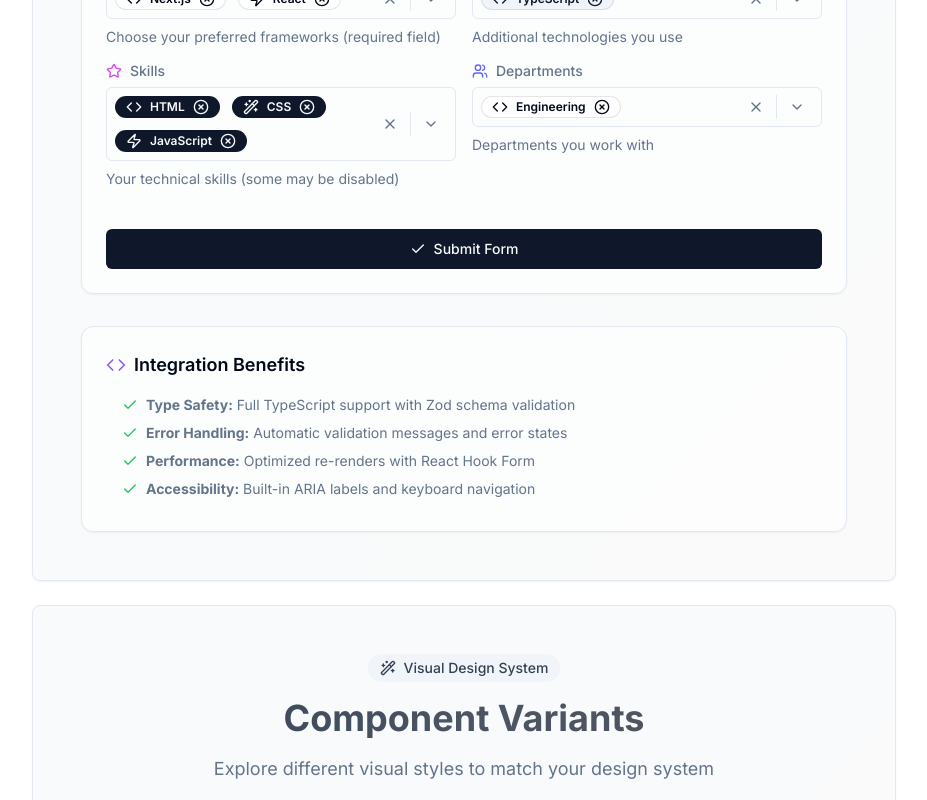
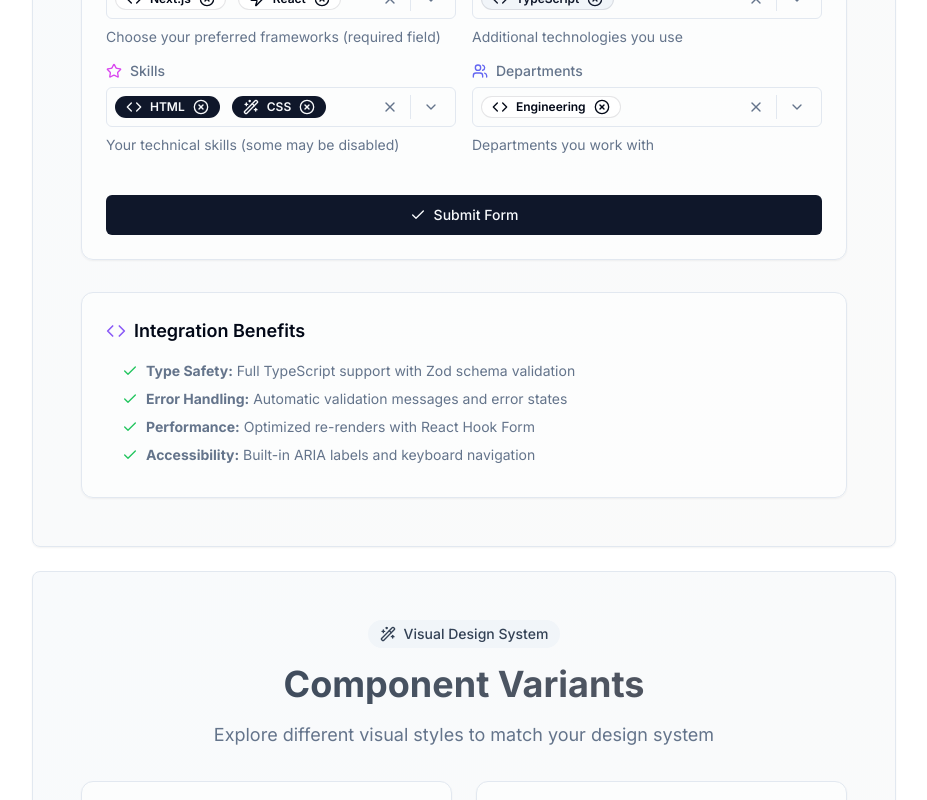
Before and after one commit to sersavan/shadcn-multi-select-component, a Next.js app: page / in a window 1280 px wide. Shown: the part 840-1640 px from the top of the page, without its empty margins (176-1103 px from the left). Built offline with nearby package versions, Linux system fonts and the light colour scheme.

Commit message:
fix: update default selections and skills in MultiSelect components for improved user experience

```diff
--- a/src/app/page.tsx
+++ b/src/app/page.tsx
@@ -728,7 +728,8 @@ export default function Home() {
 		"nodejs",
 	]);
 	const [imperativeSelection, setImperativeSelection] = useState<string[]>([
-		"javascript",
+		"react",
+		"nextjs",
 	]);
 
 	const [variantDemo, setVariantDemo] = useState<string[]>(["typescript"]);
@@ -898,7 +899,7 @@ export default function Home() {
 		defaultValues: {
 			frameworks: ["next.js", "react"],
 			techStack: ["typescript"],
-			skills: ["html", "css", "javascript"],
+			skills: ["html", "css"],
 			departments: ["engineering"],
 		},
 	});
@@ -2487,7 +2488,7 @@ export default function Home() {
 											<Icons.zap className="h-5 w-5 text-indigo-500" />
 											Advanced Behavior Showcase
 										</h4>
-										<div className="grid gap-6 grid-cols-1 md:grid-cols-2">
+										<div className="grid gap-6 grid-cols-1">
 											<div
 												className={getSmallDivClasses(
 													"bg-white/70 dark:bg-slate-900/70 rounded-lg p-4 border border-indigo-200/50 dark:border-indigo-700/50"
@@ -2504,7 +2505,7 @@ export default function Home() {
 												<MultiSelect
 													options={frameworksList.slice(0, 5)}
 													onValueChange={() => {}}
-													defaultValue={["react"]}
+													defaultValue={["react", "vue"]}
 													closeOnSelect={true}
 													placeholder="Closes after selection"
 													animationConfig={{
@@ -2532,7 +2533,7 @@ export default function Home() {
 												<MultiSelect
 													options={techStackOptions.slice(0, 5)}
 													onValueChange={() => {}}
-													defaultValue={["typescript"]}
+													defaultValue={["typescript", "javascript"]}
 													modalPopover={true}
 													placeholder="Modal behavior"
 													animationConfig={{
@@ -2582,7 +2583,7 @@ export default function Home() {
 														},
 													]}
 													onValueChange={() => {}}
-													defaultValue={["ts1"]}
+													defaultValue={["js1", "py1"]}
 													deduplicateOptions={false}
 													placeholder="Similar labels allowed"
 													animationConfig={{
@@ -2809,7 +2810,7 @@ export default function Home() {
 										Interactive charts that update based on MultiSelect
 										selections
 									</p>
-									<div className="grid gap-4 grid-cols-1 md:grid-cols-2 mb-8">
+									<div className="grid gap-4 grid-cols-1 mb-8">
 										<div className="space-y-2">
 											<label className="text-sm font-medium">
 												Select Departments
```
